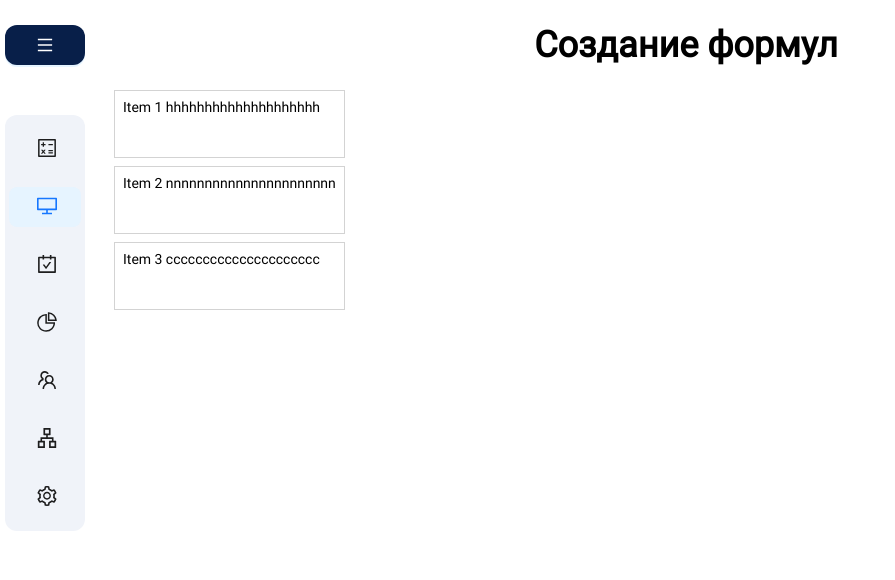
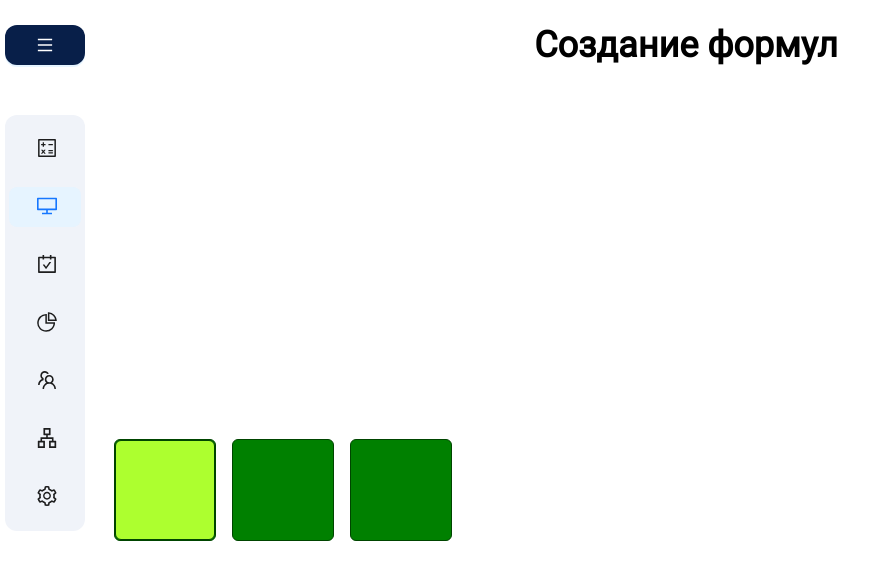
Before and after one commit to DelMaradinho/P2P-Keeper, a React (Create React App) app: page /formulas in a window 1280 px wide. Shown: the top 580 px of the page, without its empty margins (0-895 px from the left). Built offline with nearby package versions, Linux system fonts and the light colour scheme.

Commit message:
drag n drop test

```diff
--- a/src/App.scss
+++ b/src/App.scss
@@ -10,6 +10,10 @@
   src: url('./fonts/Roboto-Bold.ttf') format('truetype');
   font-weight: 700;
   font-style: normal;
+}
+
+*{
+  box-sizing: border-box;
 }
 
 body {
--- a/src/components/DraggableList/DraggableList.js
+++ b/src/components/DraggableList/DraggableList.js
@@ -1,53 +1,75 @@
-import React, { useState } from "react";
-import { DragDropContext, Droppable, Draggable } from "react-beautiful-dnd";
+import React from "react";
+import "./DraggableList.scss";
 
-const DraggableList = ({ draggableItems }) => {
-  const [currentItems, setCurrentItems] = useState(draggableItems);
+function DraggableList({ draggableItems }) {
+  const dragStart = (e) => {
+    const target = e.target;
+    e.dataTransfer.setData("card_id", target.id);
+    setTimeout(() => {
+      target.className = "draggable__item__fill hold"; // добавляем класс 'hold'
+    }, 0);
+  };
 
-  const onDragEnd = (result) => {
-    if (!result.destination) {
-      return;
-    }
+  const dragEnd = (e) => {
+    e.target.className = "draggable__item__fill"; // устанавливаем изначальный класс
+  };
 
-    const reorderedItems = [...currentItems];
-    const [movedItem] = reorderedItems.splice(result.source.index, 1);
-    reorderedItems.splice(result.destination.index, 0, movedItem);
+  const dragEnter = (e) => {
+    e.preventDefault();
+    e.target.className += " hovered"; // добавляем класс 'hovered'
+  };
 
-    setCurrentItems(reorderedItems);
+  const dragLeave = (e) => {
+    e.target.className = "draggable__item"; // устанавливаем изначальный класс
+  };
+
+  const dragOver = (e) => {
+    e.preventDefault();
+  };
+
+  const drop = (e) => {
+    e.target.className = "draggable__item"; // устанавливаем изначальный класс
+    const card_id = e.dataTransfer.getData("card_id");
+    const card = document.getElementById(card_id);
+    card.style.display = "block";
+    e.target.appendChild(card);
   };
 
   return (
-    <DragDropContext onDragEnd={onDragEnd}>
-      <Droppable droppableId="droppable">
-        {(provided) => (
-          <div ref={provided.innerRef} {...provided.droppableProps}>
-            {currentItems.map((item, index) => (
-              <Draggable key={item.id} draggableId={item.id} index={index}>
-                {(provided) => (
-                  <div
-                    ref={provided.innerRef}
-                    {...provided.draggableProps}
-                    {...provided.dragHandleProps}
-                    style={{
-                      userSelect: "none",
-                      padding: 8,
-                      margin: "0 0 8px 0",
-                      minHeight: "50px",
-                      backgroundColor: "white",
-                      border: "1px solid lightgray",
-                    }}
-                  >
-                    {item.content}
-                  </div>
-                )}
-              </Draggable>
-            ))}
-            {provided.placeholder}
-          </div>
-        )}
-      </Droppable>
-    </DragDropContext>
+    <div className="draggable__container">
+      <div
+        className="draggable__item"
+        id="item1"
+        onDrop={drop}
+        onDragOver={dragOver}
+        onDragEnter={dragEnter}
+        onDragLeave={dragLeave}
+      >
+        <div
+          className="draggable__item__fill"
+          draggable="true"
+          onDragStart={dragStart}
+          onDragEnd={dragEnd}
+          id="fill1"
+        ></div>
+      </div>
+      <div
+        className="draggable__item"
+        onDrop={drop}
+        onDragOver={dragOver}
+        onDragEnter={dragEnter}
+        onDragLeave={dragLeave}
+      ></div>
+      <div
+        className="draggable__item"
+        onDrop={drop}
+        onDragOver={dragOver}
+        onDragEnter={dragEnter}
+        onDragLeave={dragLeave}
+      ></div>
+      {/* ... и так далее для других элементов ... */}
+    </div>
   );
-};
+}
 
 export default DraggableList;
--- a/src/components/DraggableList/DraggableList.scss
+++ b/src/components/DraggableList/DraggableList.scss
@@ -1,37 +1,35 @@
-.tabs{
+.draggable {
     &__container{
-        position: fixed;
-        bottom: 0;
-        left: 114px;
-        z-index: 101;
+        display: flex;
+        gap: 16px;
+        align-items: center;
+        width: 100%;
+        height: 100vh;
     }
+    &__item{
+        width: 100px;
+        height: 100px;
+        background-color: green;
+        border: 1px solid rgb(0, 69, 0);
+        border-radius: 6px;
+        box-sizing: content-box;
+        &__fill{
+            width: 100%;
+            height: 100%;
+            background-color: greenyellow;
+            border: 1px solid rgb(0, 69, 0);
+            border-radius: 6px;
+            cursor: pointer;
+        }
+    };
 }
 
-.ant {
-    &-tabs{
-        &-nav{
-            margin: 0 !important;
-            &-add{
-                background: rgb(240, 243, 249) !important;
-            }
-        }
-        &-content {
-            &-holder{
-                display: none !important;
-            }
-        }
-        &-tab{
-            background: rgb(240, 243, 249) !important;
-            border: 1px solid #e3e9f6 !important;
-            &-active{
-                background: rgb(8, 31, 73) !important;
-                & > .ant-tabs-tab-btn{
-                    color: #fff !important;
-                }
-                & > .ant-tabs-tab-remove{
-                    color: #fff !important;
-                }
-            }
-        }
-    }
+.hold{
+    filter: opacity(0.4);
+    border: 1px solid rgb(0, 69, 0);
+    box-shadow: 0 0 5px rgb(0, 69, 0);
 }
+
+.hovered {
+    background-color: rgba(173, 255, 47, 0.4);
+}
--- a/src/index.js
+++ b/src/index.js
@@ -1,15 +1,11 @@
-import React from 'react';
-import ReactDOM from 'react-dom/client';
-import './index.css';
-import App from './App';
-import reportWebVitals from './reportWebVitals';
+import React from "react";
+import ReactDOM from "react-dom/client";
+import "./index.css";
+import App from "./App";
+import reportWebVitals from "./reportWebVitals";
 
-const root = ReactDOM.createRoot(document.getElementById('root'));
-root.render(
-  <React.StrictMode>
-    <App />
-  </React.StrictMode>
-);
+const root = ReactDOM.createRoot(document.getElementById("root"));
+root.render(<App />);
 
 // If you want to start measuring performance in your app, pass a function
 // to log results (for example: reportWebVitals(console.log))
```
